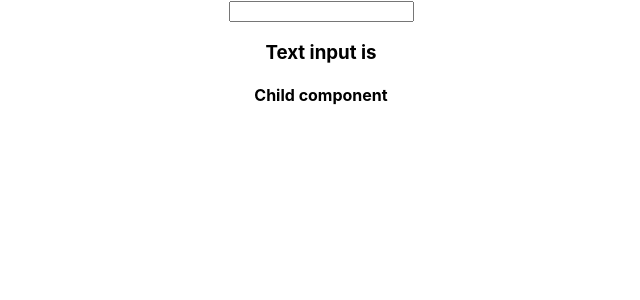
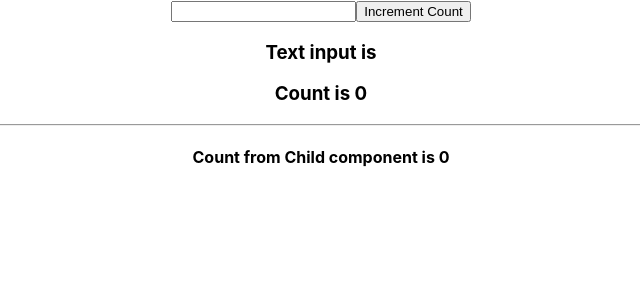
Before and after one commit to muhammedajsalk/optimaize-performance-react, a React (Create React App) app: page / in a window 1280 px wide. Shown: the top 300 px of the page, without its empty margins (319-959 px from the left). Built offline with nearby package versions, Linux system fonts and the light colour scheme.

Commit message:
Introduction to memization(not started sample

```diff
--- a/src/App.js
+++ b/src/App.js
@@ -4,33 +4,29 @@ import './App.css';
 
 function App() {
 
-
+  const [input,setInput]=useState("")
+  const [count,setCount]=useState(0);
 
   return (
     <div className="App">
-       <FormInput/>
-       <ChildComponent/>
+       <input
+          type='text'
+          value={input}
+          onChange={(e)=>setInput(e.target.value)}
+       />
+       <button onClick={()=>setCount(count+1)}>Increment Count</button>
+       <h3>Text input is {input}</h3>
+       <h3>Count is {count}</h3>
+       <hr/>
+       <ChildComponent count={count}/>
     </div>
   );
 }
 
-function FormInput(){
-  const [input,setInput]=useState("")
-  return(
-    <>
-      <input
-          type='text'
-          value={input}
-          onChange={(e)=>setInput(e.target.value)}
-       />
-       <h3>Text input is {input}</h3>
-    </>
-  )
-}
 
-function ChildComponent(){
+function ChildComponent({count}){
   console.log("Rendering child components");
-  return <h4>Child component</h4>
+  return <h4>Count from Child component is {count}</h4>
 }
 
 export default App;
```
